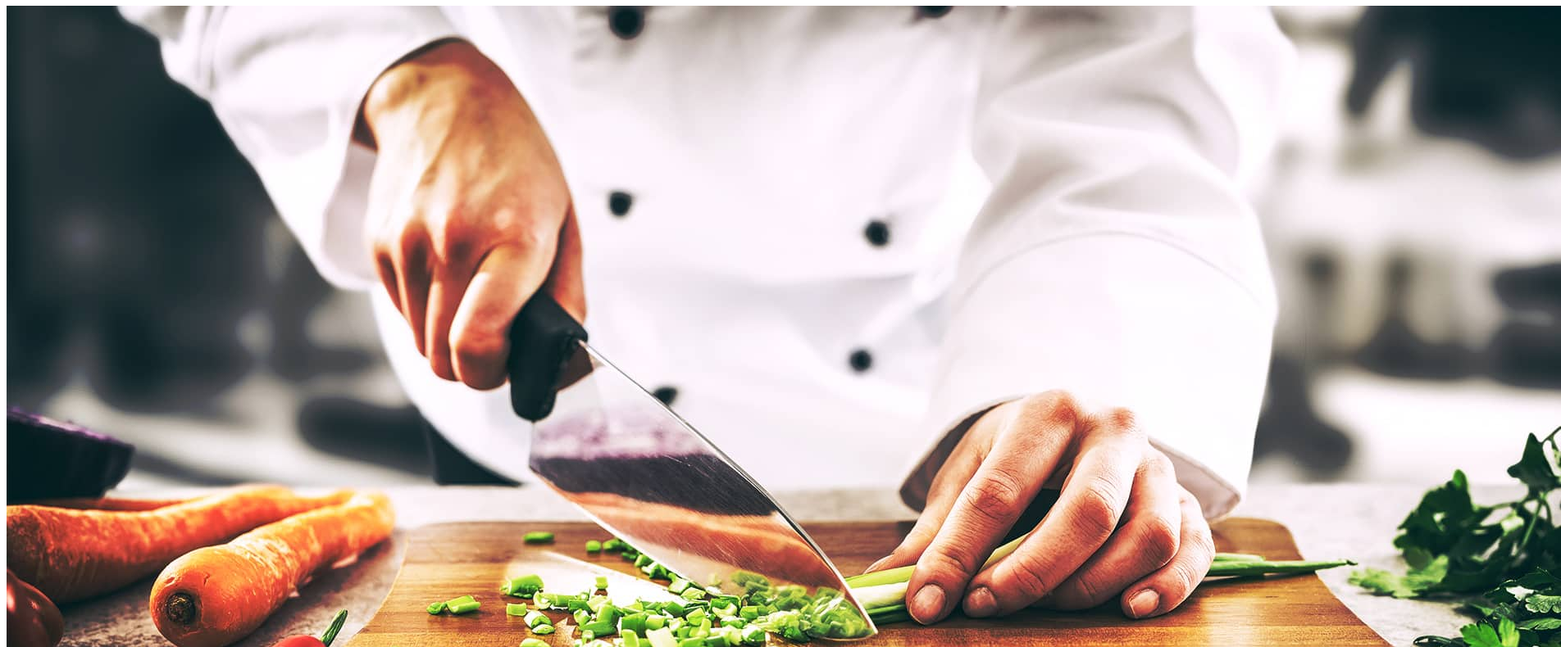
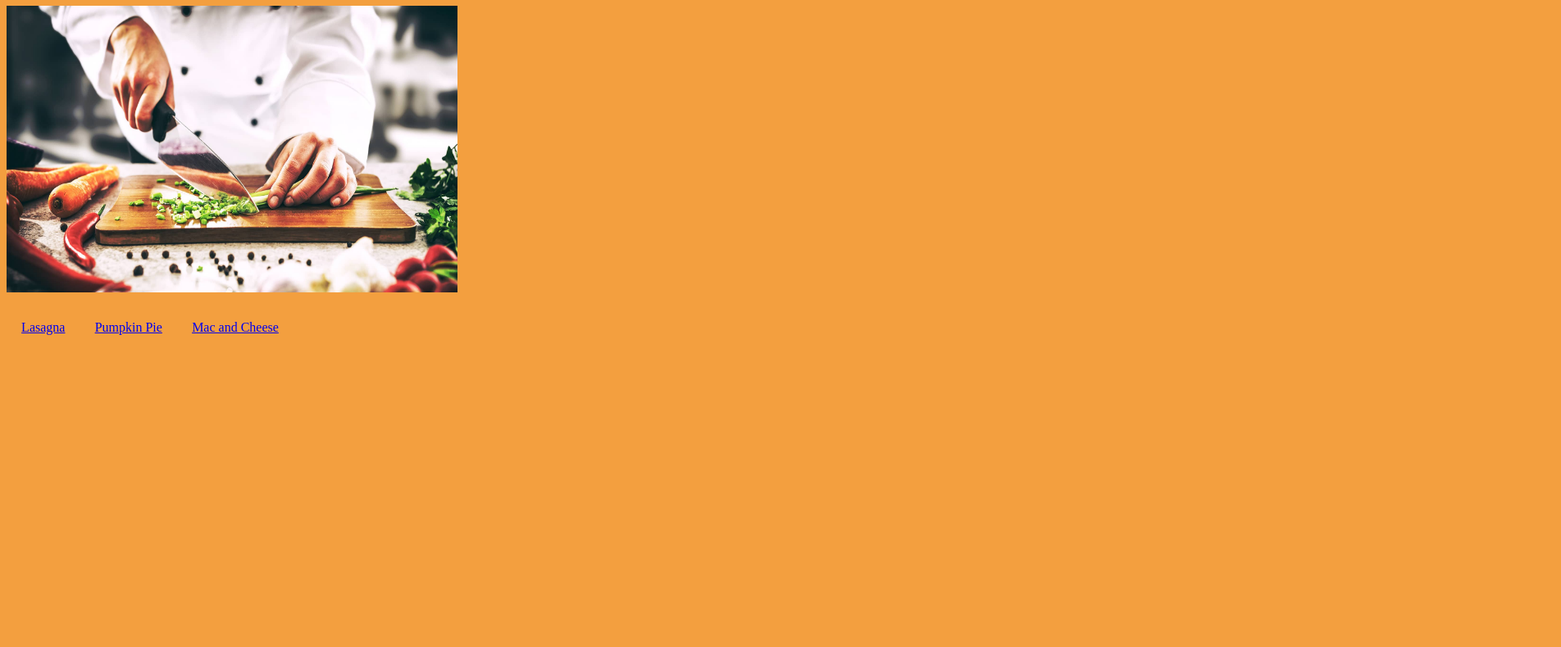
Before and after one commit to Chrizly311/git-test, a plain HTML site: page Odin-Recipes/index.html in a window 1280 px wide. Shown: the part 73-863 px from the top of the page at 82% size, 1904 px wide, since content can reach past the window. After the commit the page ends 800 px from the top, so only its background shows below. Drawn offline with Linux system fonts and the light colour scheme.

Commit message:
positioning if the links changed.

```diff
--- a/Odin-Recipes/styles.css
+++ b/Odin-Recipes/styles.css
@@ -1,21 +1,23 @@
 html {
-    background-color: linear-gradient(#5ca1cf, #e764c6;
+    background-color: #f39f3f
+    ;
 }
 
 h1 {
  font-style: italic;
 }
 
-.picture {
-    height: 150px;
-    width: auto;
+img {
+    height: 350px;
+    width: 550px;
+    padding-bottom: 15px;
+    margin-bottom: 15px;
 }
 
-.topics {
+.links {
     height: 100px;
-    width: 250px;
+    width: 350px;
     display: flex;
-    flex-direction: column;
-    border: 1px bold grey;
-
+    flex-direction: row;
+    justify-content: space-around;
 }
```
